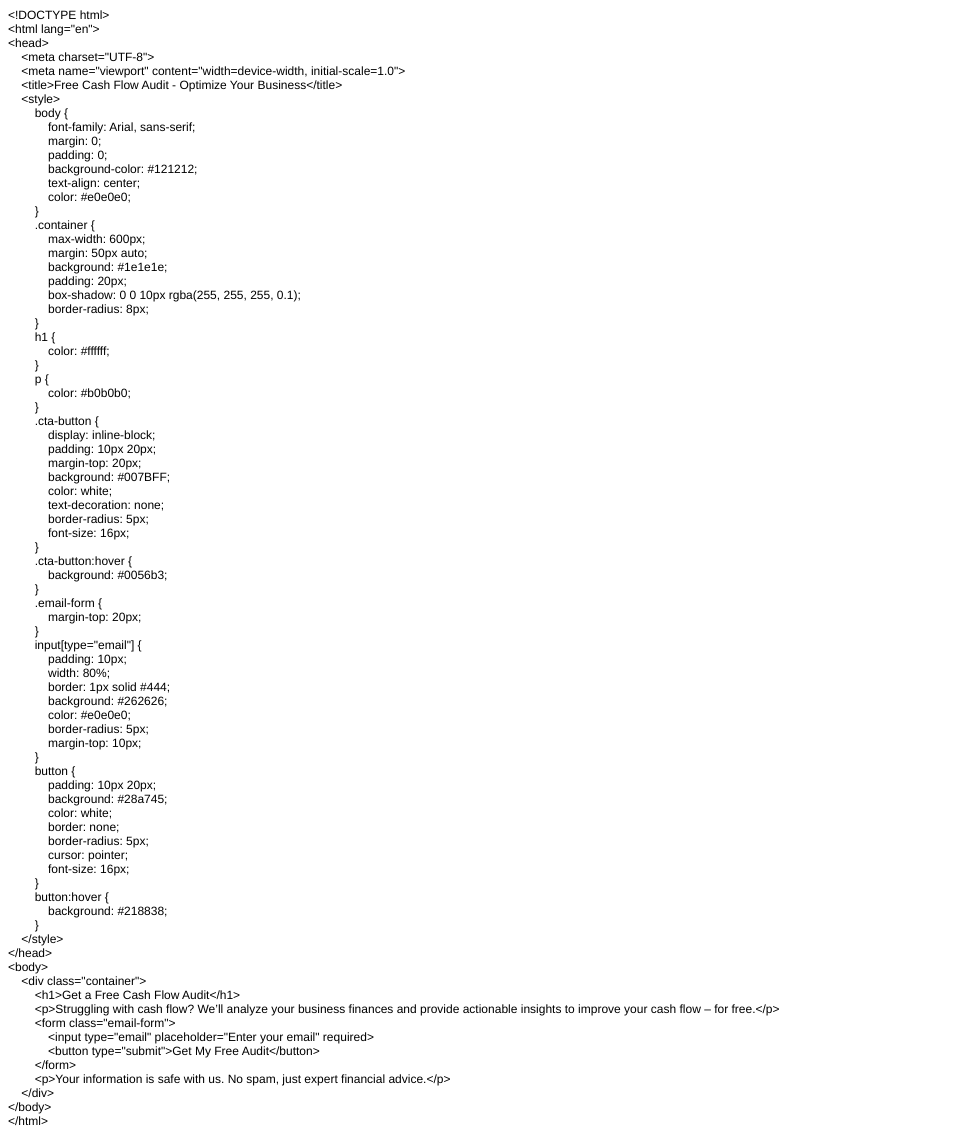
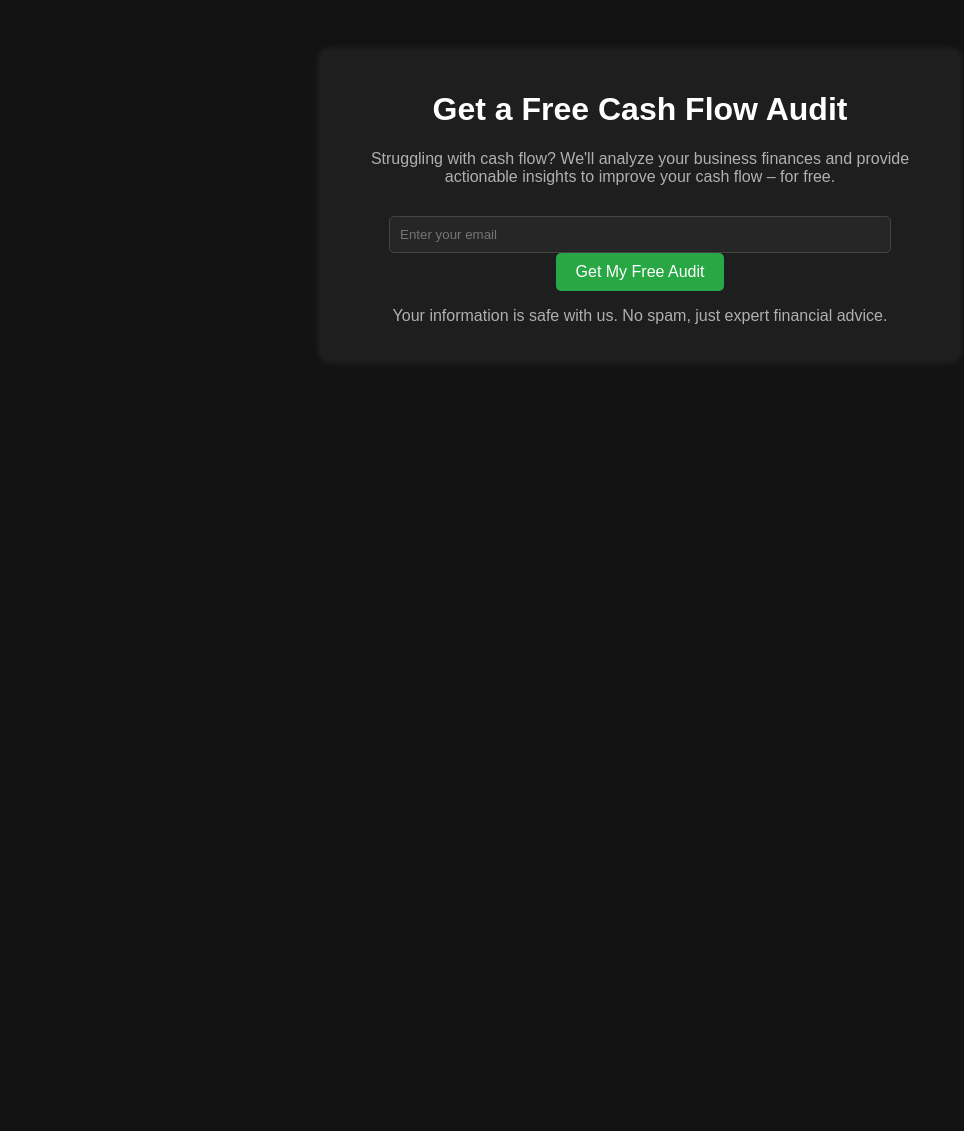
Before and after one commit to mcraig001/finserv-landing1, a plain HTML site: page index.html in a window 1280 px wide. Shown: the whole page, without its empty margins (0-964 px from the left). After the commit the page ends 800 px from the top, so only its background shows below. Drawn offline with Linux system fonts and the light colour scheme.

Commit message:
Add files via upload

```diff
--- a/index.html
+++ b/index.html
@@ -1,95 +1,104 @@
-<!DOCTYPE html PUBLIC "-//W3C//DTD HTML 4.01//EN" "http://www.w3.org/TR/html4/strict.dtd">
-<html>
+<!DOCTYPE html>
+<html lang="en">
 <head>
-  <meta http-equiv="Content-Type" content="text/html; charset=utf-8">
-  <meta http-equiv="Content-Style-Type" content="text/css">
-  <title></title>
-  <meta name="Generator" content="Cocoa HTML Writer">
-  <meta name="CocoaVersion" content="2575.4">
-  <style type="text/css">
-    p.p1 {margin: 0.0px 0.0px 0.0px 0.0px; font: 12.0px Helvetica}
-  </style>
+    <meta charset="UTF-8">
+    <meta name="viewport" content="width=device-width, initial-scale=1.0">
+    <title>Free Cash Flow Audit - Optimize Your Business</title>
+    <style>
+        body {
+            font-family: Arial, sans-serif;
+            margin: 0;
+            padding: 0;
+            background-color: #121212;
+            text-align: center;
+            color: #e0e0e0;
+        }
+        .container {
+            max-width: 600px;
+            margin: 50px auto;
+            background: #1e1e1e;
+            padding: 20px;
+            box-shadow: 0 0 10px rgba(255, 255, 255, 0.1);
+            border-radius: 8px;
+        }
+        h1 {
+            color: #ffffff;
+        }
+        p {
+            color: #b0b0b0;
+        }
+        .cta-button {
+            display: inline-block;
+            padding: 10px 20px;
+            margin-top: 20px;
+            background: #007BFF;
+            color: white;
+            text-decoration: none;
+            border-radius: 5px;
+            font-size: 16px;
+        }
+        .cta-button:hover {
+            background: #0056b3;
+        }
+        .email-form {
+            margin-top: 20px;
+        }
+        input[type="email"] {
+            padding: 10px;
+            width: 80%;
+            border: 1px solid #444;
+            background: #262626;
+            color: #e0e0e0;
+            border-radius: 5px;
+            margin-top: 10px;
+        }
+        button {
+            padding: 10px 20px;
+            background: #28a745;
+            color: white;
+            border: none;
+            border-radius: 5px;
+            cursor: pointer;
+            font-size: 16px;
+        }
+        button:hover {
+            background: #218838;
+        }
+        #confirmation {
+            display: none;
+            color: #28a745;
+            margin-top: 20px;
+        }
+    </style>
 </head>
 <body>
-<p class="p1">&lt;!DOCTYPE html&gt;</p>
-<p class="p1">&lt;html lang="en"&gt;</p>
-<p class="p1">&lt;head&gt;</p>
-<p class="p1"><span class="Apple-converted-space">    </span>&lt;meta charset="UTF-8"&gt;</p>
-<p class="p1"><span class="Apple-converted-space">    </span>&lt;meta name="viewport" content="width=device-width, initial-scale=1.0"&gt;</p>
-<p class="p1"><span class="Apple-converted-space">    </span>&lt;title&gt;Free Cash Flow Audit - Optimize Your Business&lt;/title&gt;</p>
-<p class="p1"><span class="Apple-converted-space">    </span>&lt;style&gt;</p>
-<p class="p1"><span class="Apple-converted-space">        </span>body {</p>
-<p class="p1"><span class="Apple-converted-space">            </span>font-family: Arial, sans-serif;</p>
-<p class="p1"><span class="Apple-converted-space">            </span>margin: 0;</p>
-<p class="p1"><span class="Apple-converted-space">            </span>padding: 0;</p>
-<p class="p1"><span class="Apple-converted-space">            </span>background-color: #121212;</p>
-<p class="p1"><span class="Apple-converted-space">            </span>text-align: center;</p>
-<p class="p1"><span class="Apple-converted-space">            </span>color: #e0e0e0;</p>
-<p class="p1"><span class="Apple-converted-space">        </span>}</p>
-<p class="p1"><span class="Apple-converted-space">        </span>.container {</p>
-<p class="p1"><span class="Apple-converted-space">            </span>max-width: 600px;</p>
-<p class="p1"><span class="Apple-converted-space">            </span>margin: 50px auto;</p>
-<p class="p1"><span class="Apple-converted-space">            </span>background: #1e1e1e;</p>
-<p class="p1"><span class="Apple-converted-space">            </span>padding: 20px;</p>
-<p class="p1"><span class="Apple-converted-space">            </span>box-shadow: 0 0 10px rgba(255, 255, 255, 0.1);</p>
-<p class="p1"><span class="Apple-converted-space">            </span>border-radius: 8px;</p>
-<p class="p1"><span class="Apple-converted-space">        </span>}</p>
-<p class="p1"><span class="Apple-converted-space">        </span>h1 {</p>
-<p class="p1"><span class="Apple-converted-space">            </span>color: #ffffff;</p>
-<p class="p1"><span class="Apple-converted-space">        </span>}</p>
-<p class="p1"><span class="Apple-converted-space">        </span>p {</p>
-<p class="p1"><span class="Apple-converted-space">            </span>color: #b0b0b0;</p>
-<p class="p1"><span class="Apple-converted-space">        </span>}</p>
-<p class="p1"><span class="Apple-converted-space">        </span>.cta-button {</p>
-<p class="p1"><span class="Apple-converted-space">            </span>display: inline-block;</p>
-<p class="p1"><span class="Apple-converted-space">            </span>padding: 10px 20px;</p>
-<p class="p1"><span class="Apple-converted-space">            </span>margin-top: 20px;</p>
-<p class="p1"><span class="Apple-converted-space">            </span>background: #007BFF;</p>
-<p class="p1"><span class="Apple-converted-space">            </span>color: white;</p>
-<p class="p1"><span class="Apple-converted-space">            </span>text-decoration: none;</p>
-<p class="p1"><span class="Apple-converted-space">            </span>border-radius: 5px;</p>
-<p class="p1"><span class="Apple-converted-space">            </span>font-size: 16px;</p>
-<p class="p1"><span class="Apple-converted-space">        </span>}</p>
-<p class="p1"><span class="Apple-converted-space">        </span>.cta-button:hover {</p>
-<p class="p1"><span class="Apple-converted-space">            </span>background: #0056b3;</p>
-<p class="p1"><span class="Apple-converted-space">        </span>}</p>
-<p class="p1"><span class="Apple-converted-space">        </span>.email-form {</p>
-<p class="p1"><span class="Apple-converted-space">            </span>margin-top: 20px;</p>
-<p class="p1"><span class="Apple-converted-space">        </span>}</p>
-<p class="p1"><span class="Apple-converted-space">        </span>input[type="email"] {</p>
-<p class="p1"><span class="Apple-converted-space">            </span>padding: 10px;</p>
-<p class="p1"><span class="Apple-converted-space">            </span>width: 80%;</p>
-<p class="p1"><span class="Apple-converted-space">            </span>border: 1px solid #444;</p>
-<p class="p1"><span class="Apple-converted-space">            </span>background: #262626;</p>
-<p class="p1"><span class="Apple-converted-space">            </span>color: #e0e0e0;</p>
-<p class="p1"><span class="Apple-converted-space">            </span>border-radius: 5px;</p>
-<p class="p1"><span class="Apple-converted-space">            </span>margin-top: 10px;</p>
-<p class="p1"><span class="Apple-converted-space">        </span>}</p>
-<p class="p1"><span class="Apple-converted-space">        </span>button {</p>
-<p class="p1"><span class="Apple-converted-space">            </span>padding: 10px 20px;</p>
-<p class="p1"><span class="Apple-converted-space">            </span>background: #28a745;</p>
-<p class="p1"><span class="Apple-converted-space">            </span>color: white;</p>
-<p class="p1"><span class="Apple-converted-space">            </span>border: none;</p>
-<p class="p1"><span class="Apple-converted-space">            </span>border-radius: 5px;</p>
-<p class="p1"><span class="Apple-converted-space">            </span>cursor: pointer;</p>
-<p class="p1"><span class="Apple-converted-space">            </span>font-size: 16px;</p>
-<p class="p1"><span class="Apple-converted-space">        </span>}</p>
-<p class="p1"><span class="Apple-converted-space">        </span>button:hover {</p>
-<p class="p1"><span class="Apple-converted-space">            </span>background: #218838;</p>
-<p class="p1"><span class="Apple-converted-space">        </span>}</p>
-<p class="p1"><span class="Apple-converted-space">    </span>&lt;/style&gt;</p>
-<p class="p1">&lt;/head&gt;</p>
-<p class="p1">&lt;body&gt;</p>
-<p class="p1"><span class="Apple-converted-space">    </span>&lt;div class="container"&gt;</p>
-<p class="p1"><span class="Apple-converted-space">        </span>&lt;h1&gt;Get a Free Cash Flow Audit&lt;/h1&gt;</p>
-<p class="p1"><span class="Apple-converted-space">        </span>&lt;p&gt;Struggling with cash flow? We’ll analyze your business finances and provide actionable insights to improve your cash flow – for free.&lt;/p&gt;</p>
-<p class="p1"><span class="Apple-converted-space">        </span>&lt;form class="email-form"&gt;</p>
-<p class="p1"><span class="Apple-converted-space">            </span>&lt;input type="email" placeholder="Enter your email" required&gt;</p>
-<p class="p1"><span class="Apple-converted-space">            </span>&lt;button type="submit"&gt;Get My Free Audit&lt;/button&gt;</p>
-<p class="p1"><span class="Apple-converted-space">        </span>&lt;/form&gt;</p>
-<p class="p1"><span class="Apple-converted-space">        </span>&lt;p&gt;Your information is safe with us. No spam, just expert financial advice.&lt;/p&gt;</p>
-<p class="p1"><span class="Apple-converted-space">    </span>&lt;/div&gt;</p>
-<p class="p1">&lt;/body&gt;</p>
-<p class="p1">&lt;/html&gt;</p>
+    <div class="container">
+        <h1>Get a Free Cash Flow Audit</h1>
+        <p>Struggling with cash flow? We'll analyze your business finances and provide actionable insights to improve your cash flow – for free.</p>
+        <form class="email-form" action="https://docs.google.com/forms/d/e/1FAIpQLScW_eufAZpATUk1i9-2ttCKoEI23WFHm-VC2HNvS1T5GvvoGQ/formResponse" method="POST" target="hidden_iframe" onsubmit="submitted=true;">
+            <input type="email" name="entry.1971639376" placeholder="Enter your email" required aria-label="Email address">
+            <button type="submit">Get My Free Audit</button>
+        </form>
+        <iframe name="hidden_iframe" id="hidden_iframe" style="display:none;"></iframe>
+        <div id="confirmation">Thanks! We'll be in touch shortly.</div>
+        <p>Your information is safe with us. No spam, just expert financial advice.</p>
+    </div>
+
+    <script>
+        var submitted = false;
+        var form = document.querySelector('.email-form');
+        var confirmation = document.getElementById('confirmation');
+
+        form.addEventListener('submit', function(e) {
+            if (submitted) {
+                e.preventDefault();
+                return;
+            }
+
+            form.style.display = 'none';
+            confirmation.style.display = 'block';
+            submitted = true;
+        });
+    </script>
 </body>
 </html>
```
